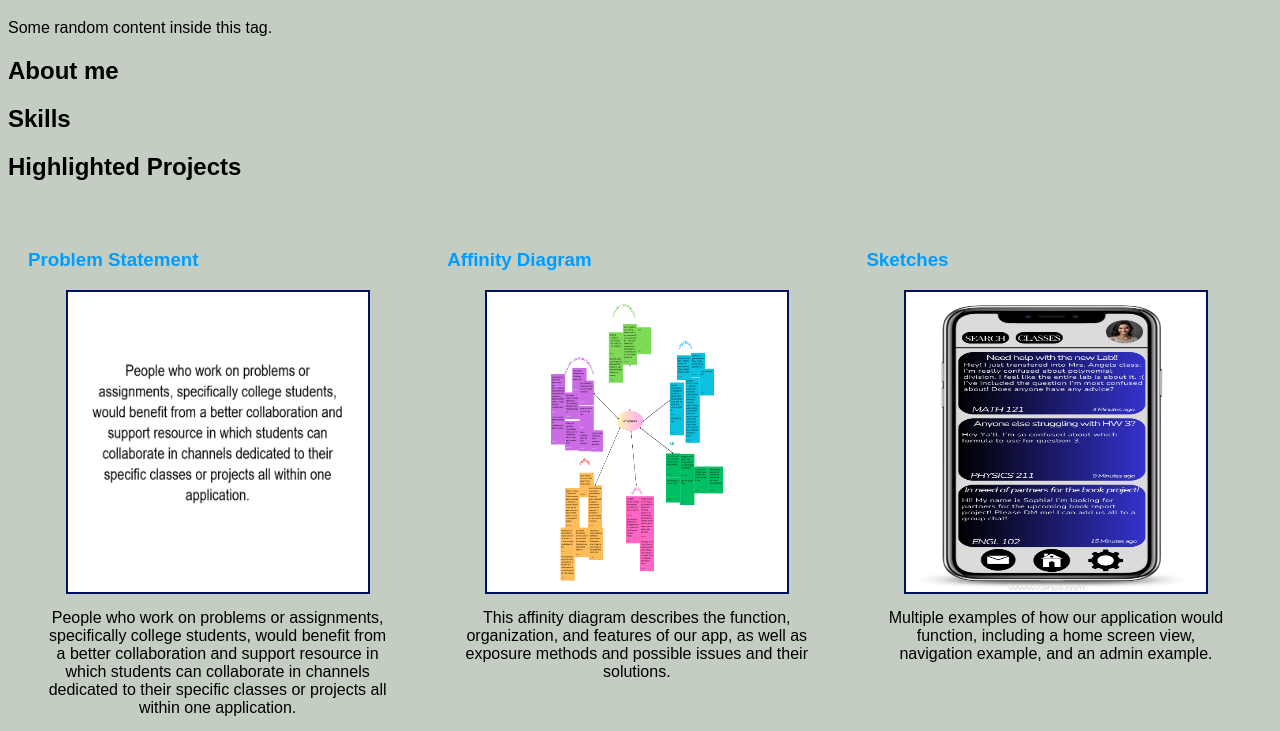
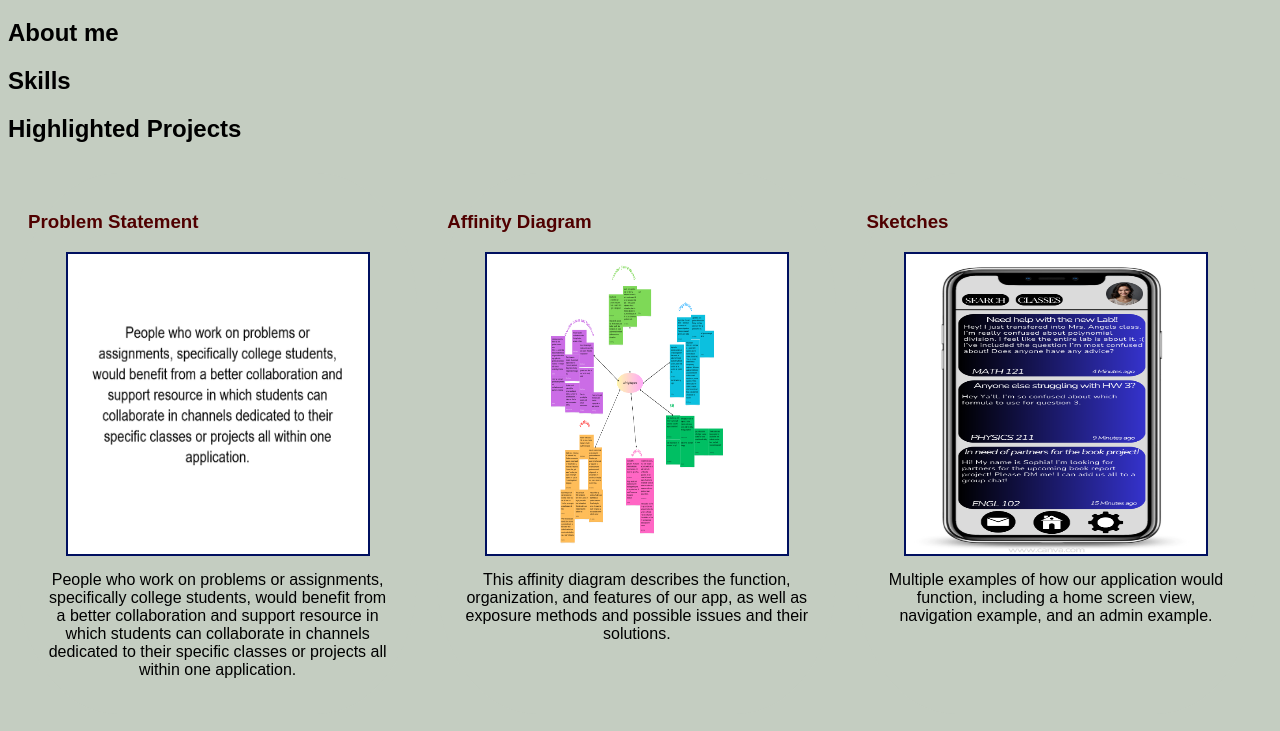
Before and after one commit to tdunn86/tdunn86.github.io, a plain HTML site: page index.html in a window 1280 px wide. Shown: the part 61-792 px from the top of the page. Drawn offline with Linux system fonts and the light colour scheme.

Commit message:
LinkColor

```diff
--- a/index.html
+++ b/index.html
@@ -6,7 +6,7 @@
     </head>
     <body>
         <h1>Thomas Dunn</h1>
-        <p id="para1" class="center">Some random content inside this tag.</p>
+        <p id="para1" class="center"></p>
 
         <h2 class="center">About me</h2>
         <div class="about center"></div>
--- a/styles.css
+++ b/styles.css
@@ -32,7 +32,7 @@ h1 {
 
 a { /* change the appearance of ALL links */
         text-decoration: none;
-        color: #009dff;
+        color: #500000;
 }
 
 .project p { /* change the appearance of paragraph tags inside .project divs */
```
